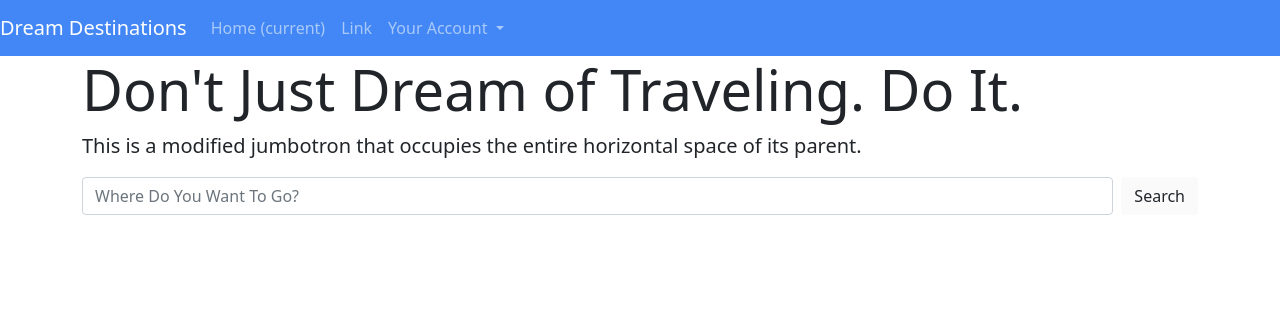
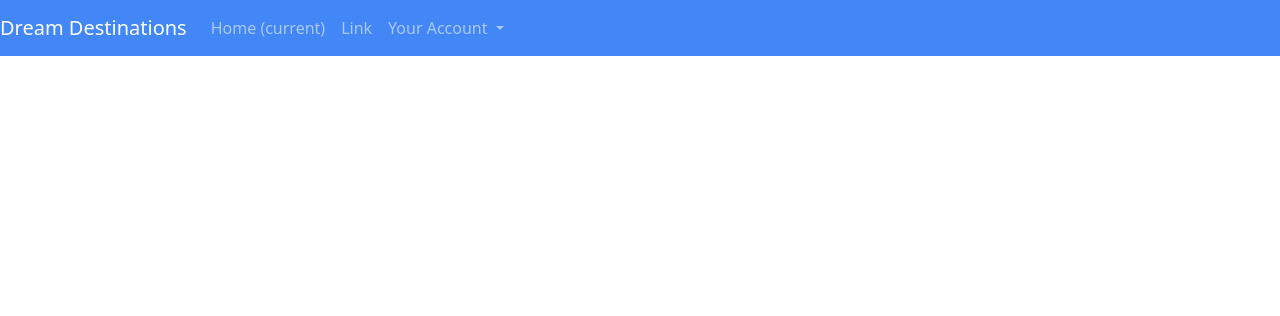
Before and after one commit to acmenes/travel-app, a Flask app: template templates/base.html in a window 1280 px wide. Shown: the top 316 px of the page. Run offline with Flask 2, Linux system fonts and the light colour scheme; the template is opened without the code that fills it, so the values that code supplies are empty.

Commit message:
working on app

```diff
--- a/app.py
+++ b/app.py
@@ -1,7 +1,19 @@
-from flask import Flask, render_template, request, jsonify
+from flask import Flask, render_template, request, jsonify, flash
+
+from restcountries import RestCountryApiV2 as rapi
 
 app = Flask(__name__)
 
+app.config['SECRET_KEY'] = "MissMillieIsGood"
+
+# use rapi.get_countries_by_name(countryname)
+
 @app.route('/')
 def home_page():
-    return render_template('base.html')
+    return render_template('home.html')
+
+@app.route('/country')
+def country_page():
+    country_search = request.args["country-search"]
+    country = rapi.get_countries_by_name(country_search, filters=["name"])
+    return render_template('country.html', country=country[0])
--- a/models.py
+++ b/models.py
@@ -20,7 +20,7 @@ class User(db.Model):
     def signup(cls, username, password):
         hashed_password = bcrypt.generate_password_hash(password).decode('UTF-8')
 
-        user = User(username=username, password=password)
+        user = User(username=username, password=hashed_password)
 
         db.session.add(user)
         return user
--- a/static/app.js
+++ b/static/app.js
@@ -2,17 +2,39 @@ const $searchBar = document.getElementById("search-countries")
 
 BASE_URL_COUNTRIES = "https://restcountries.eu/rest/v2/name"
 
-async function processForm(searchterm) {
-    alert("you clicked")
-    const res = await axios.get(`${BASE_URL_COUNTRIES}/${searchterm}`)
-    console.log(res.data[0])
-    console.log(`You searched for ${res.data[0].name}`)
+function handleClick(e) {
+    e.preventDefault()
+    processForm()
 }
 
-$("#search-countries").on("submit", processForm);
+async function processForm(searchterm) {
+    countrySearched = document.getElementById("country-search").value
+    console.log(countrySearched)
+    const res = await axios.get(`${BASE_URL_COUNTRIES}/${countrySearched}`)
+    country = res.data[0]
+    console.log(res.data[0])
+    console.log(`You searched for ${country.name}`)
+    console.log(country.borders)
+    console.log(`The capital of ${country.name} is ${country.capital}`)
+    console.log(`Languages spoken are ${country.languages[0]}`)
+    console.log(`${country.name} is in this timezone: ${country.timezones}`)
+    console.log(country.flag)
+}
 
-$("#search-button").on("click", processForm)
+/// I need to serialize this data into JSON so I can feed it to the app and then use jinja
 
-function testFunc() {
-    console.log("test")
+$("#search-countries").on("submit", handleClick);
+
+// $("#search-button").on("click", processForm)
+
+function testFunc(searchTerm) {
+    const res = await axios.get(`${BASE_URL_COUNTRIES}/${searchTerm}`)
+    country = res.data[0]
+    console.log(res.data[0])
+    console.log(`You searched for ${country.name}`)
+    console.log(country.borders)
+    console.log(`The capital of ${country.name} is ${country.capital}`)
+    console.log(`Languages spoken are ${country.languages[0]}`)
+    console.log(`${country.name} is in this timezone: ${country.timezones}`)
+    console.log(country.flag)
 }
--- a/templates/base.html
+++ b/templates/base.html
@@ -41,41 +41,9 @@
         </div>
       </nav>
 
-    <div class="container-fluid">
-        <div class="jumbotron jumbotron-fluid">
-            <div class="container">
-            <h1 class="display-4">Don't Just Dream of Traveling. Do It.</h1>
-            <p class="lead">This is a modified jumbotron that occupies the entire horizontal space of its parent.</p>
-            <form class="d-flex" id="search-countries">
-                <input class="form-control me-2" type="search" placeholder="Where Do You Want To Go?" aria-label="Search">
-                <button class="btn btn-outline" style="background-color: #fafafa;" type="submit" id="search-button">Search</button>
-            </form>
-            </div>
-        </div>
-    </div>
+{% block content %} {% endblock %}
 
-    <!-- {% block content %} {% endblock %} -->
-
-    <!-- <nav class="navbar fixed-top navbar-dark" style="background-color: #4287f5;">
-        <div class="container-fluid">
-            <a class="navbar-brand" href="#">Dream Destinations</a>
-            <div class="collapse navbar-collapse">
-                <ul class="navbar-nav">
-                    <li class="nav-item active">
-                        <a class="nav-link" href="#">Sign Up</a>
-                    </li>
-                    <li class="nav-item active">
-                        <a class="nav-link" href="#">Sign In</a>
-                    </li>
-                </ul>
-            </div>
-          <form class="d-flex">
-            <input class="form-control me-2" type="search" placeholder="Search" aria-label="Search">
-            <button class="btn btn-outline" style="background-color: #fafafa;" type="submit">Search</button>
-          </form>
-        </div>
-      </nav> -->
-
+<script src="https://unpkg.com/jquery"></script>
 <script src="https://unpkg.com/axios/dist/axios.js"></script>
 <script src="/static/app.js"></script>
 
```
Also changed, not shown: requirements.txt (+8 -0 lines), templates/country.html (added, +9 -0 lines), templates/home.html (+5 -5 lines).
